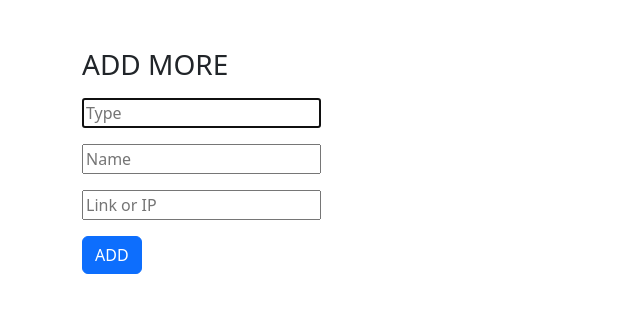
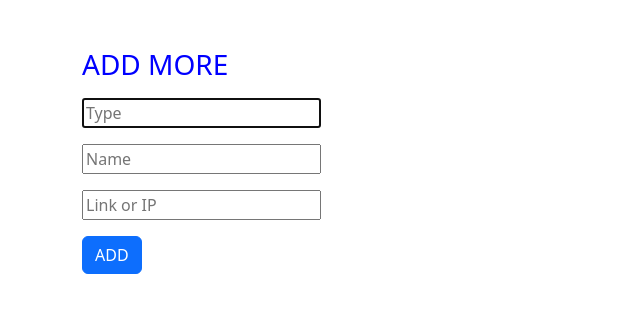
Before and after one commit to tiagorfilipe22/myFirstWebApp, a Flask app: page /add in a window 1280 px wide. Shown: the part 102-415 px from the top of the page, without its empty margins (0-640 px from the left). Run offline with Flask 3, Linux system fonts and the light colour scheme; some libraries are stand-ins or nearby versions.

Commit message:
add styles css

```diff
--- a/templates/layout.html
+++ b/templates/layout.html
@@ -4,9 +4,12 @@
     <head>
         <meta charset="utf-8">
         <meta name="viewport" content="initial-scake=1, width=device-width">
+        <link rel="stylesheet" href="styles.css">
         <!-- http://getbootstrap.com/docs/5.3/ -->
         <link href="https://cdn.jsdelivr.net/npm/bootstrap@5.3.3/dist/css/bootstrap.min.css" rel="stylesheet" integrity="sha384-QWTKZyjpPEjISv5WaRU9OFeRpok6YctnYmDr5pNlyT2bRjXh0JMhjY6hW+ALEwIH" crossorigin="anonymous">
         <script src="https://cdn.jsdelivr.net/npm/bootstrap@5.3.3/dist/js/bootstrap.bundle.min.js" integrity="sha384-YvpcrYf0tY3lHB60NNkmXc5s9fDVZLESaAA55NDzOxhy9GkcIdslK1eN7N6jIeHz" crossorigin="anonymous"></script>
+
+        <link rel="stylesheet" href="styles.css">
 
         <title>TR22: {% block title %}{% endblock %}</title>
     </head>
@@ -18,7 +21,7 @@
       <div class="container py-5">
 
         <nav class="navbar navbar-expand-lg bg-body-tertiary">
-      <div class="container-fluid">
+      <div class="container-fluid" id="navbar">
         <a class="navbar-brand mb-0 h1" href="/">HOME</a>
         <button class="navbar-toggler" type="button" data-bs-toggle="collapse" data-bs-target="#navbarSupportedContent" aria-controls="navbarSupportedContent" aria-expanded="false" aria-label="Toggle navigation">
           <span class="navbar-toggler-icon"></span>
--- /dev/null
+++ b/templates/styles.css
@@ -0,0 +1,3 @@
+h1, h2, h3, h4, h5, h6, p {
+    color: blue;
+  }
--- a/work.txt
+++ b/work.txt
@@ -1,5 +1,4 @@
-
-- add permissions users
+## permission
   - 0 admin ( fixed permission )
   - 1 admin user
   - 2 power user
```
Also changed, not shown: data.db, 2 other files.
